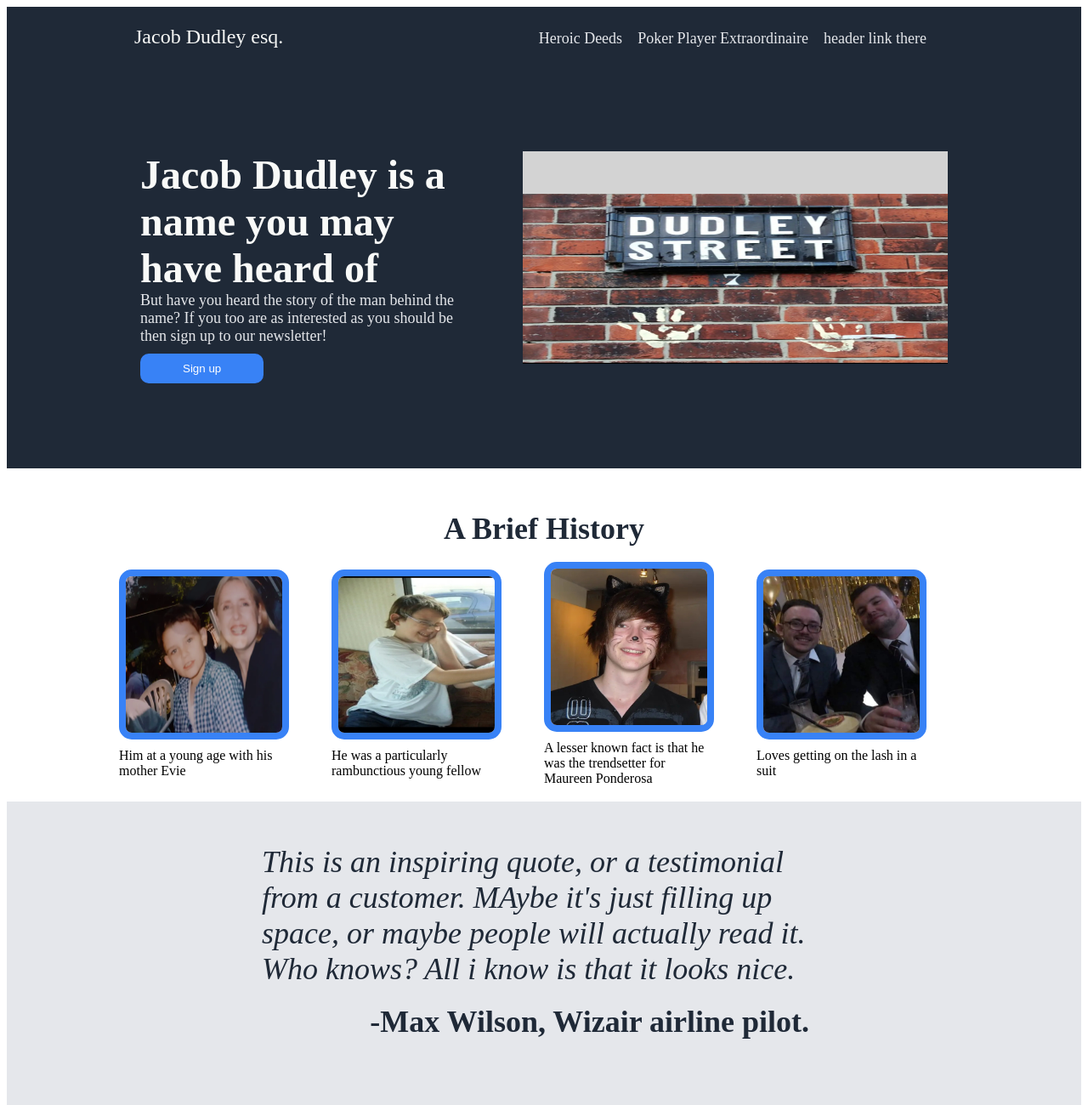
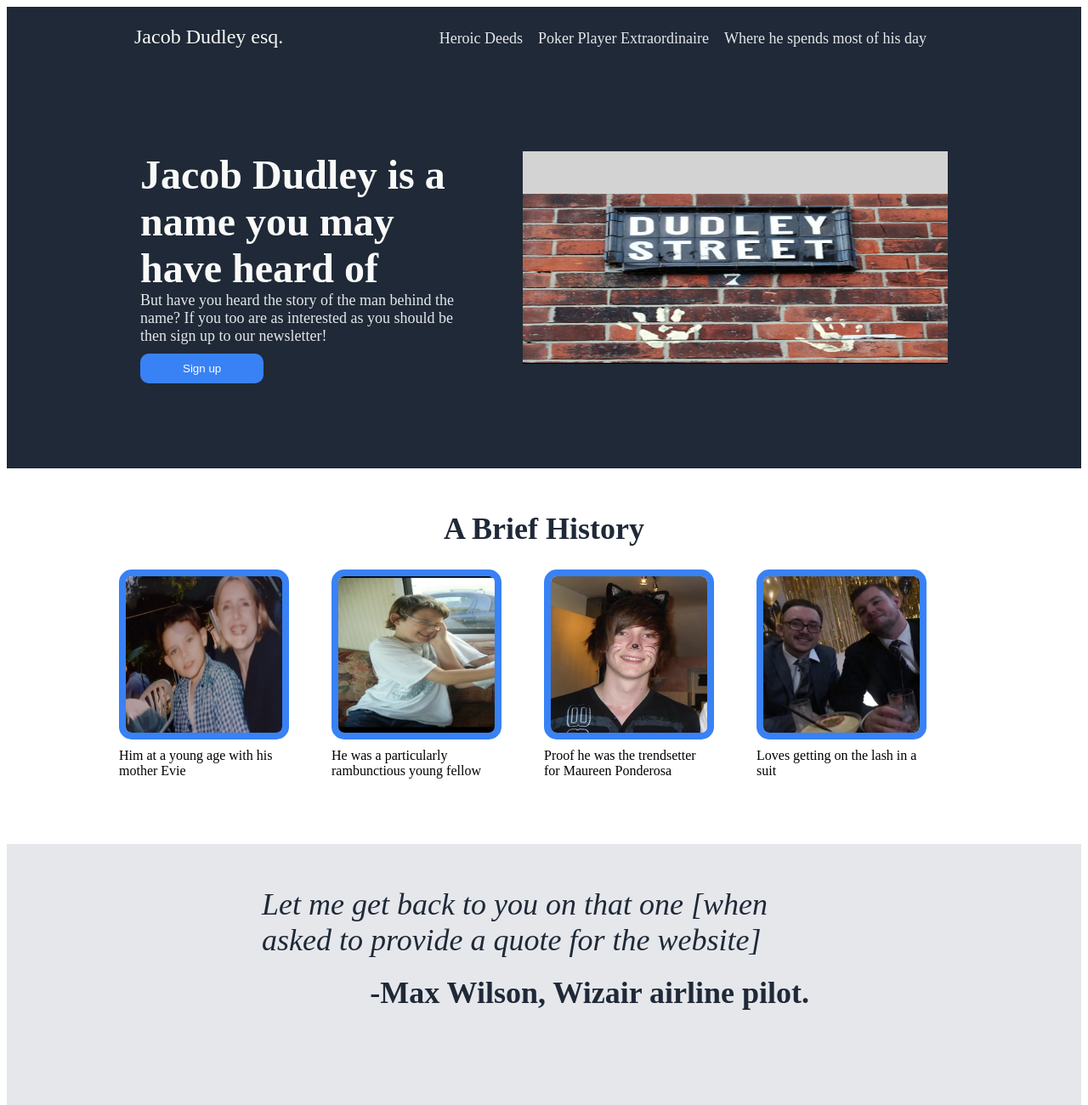
Before and after one commit to abelriley01/Landing-page, a plain HTML site: page index.html in a window 1280 px wide. Shown: the top 1300 px of the page at 85% size. Drawn offline with Linux system fonts and the light colour scheme.

Commit message:
add final content

```diff
--- a/index.html
+++ b/index.html
@@ -13,7 +13,7 @@
         <ul>
             <li><a href="https://www.coventrytelegraph.net/news/coventry-news/plucky-jacob-hero-day-3152539">Heroic Deeds</a></li>
             <li><a href="https://pokerdb.thehendonmob.com/player.php?a=r&n=948631">Poker Player Extraordinaire</a></li>
-            <li><a href="">header link there</a></li>
+            <li><a href="https://www.reddit.com/">Where he spends most of his day</a></li>
         </ul>
     </div>
     <div class="hero">
@@ -37,7 +37,7 @@
             </div>
             <div class="imagebox">
                 <div><img class="imgcontainer" src="./images/cat.jpg" alt="when he was a cat"></div>
-                <div class="imgtext">A lesser known fact is that he was the trendsetter for Maureen Ponderosa</div>
+                <div class="imgtext">Proof he was the trendsetter for Maureen Ponderosa</div>
             </div>
             <div class="imagebox">
                 <div ><img class="imgcontainer" src="./images/suit.jpg" alt="looks good in a suit"></div>
@@ -47,7 +47,7 @@
     </div>
     <div class="testimonial">
         <div class="testimonialbulk">
-        <div class="testimonialtext"> This is an inspiring quote, or a testimonial from a customer. MAybe it's just filling up space, or maybe people will actually read it. Who knows? All i know is that it looks nice.</div>
+        <div class="testimonialtext"> Let me get back to you on that one [when asked to provide a quote for the website]</div>
         <div class="testimonialattrib"> -Max Wilson, Wizair airline pilot.</div>
     </div>
     </div>
--- a/style.css
+++ b/style.css
@@ -79,12 +79,15 @@ button{
     justify-content: space-around;
     align-items: center;
 }
+.imagearray{
+    size: auto;
+}
 .centercontent{
     flex-direction: column;
     align-items: center;
     padding-left: 300px;
     padding-right: 300px;
-    padding-bottom: 50px;
+    padding-bottom: 100px;
     justify-content: center;
 }
 .testimonialattrib, .centertitle{
```
